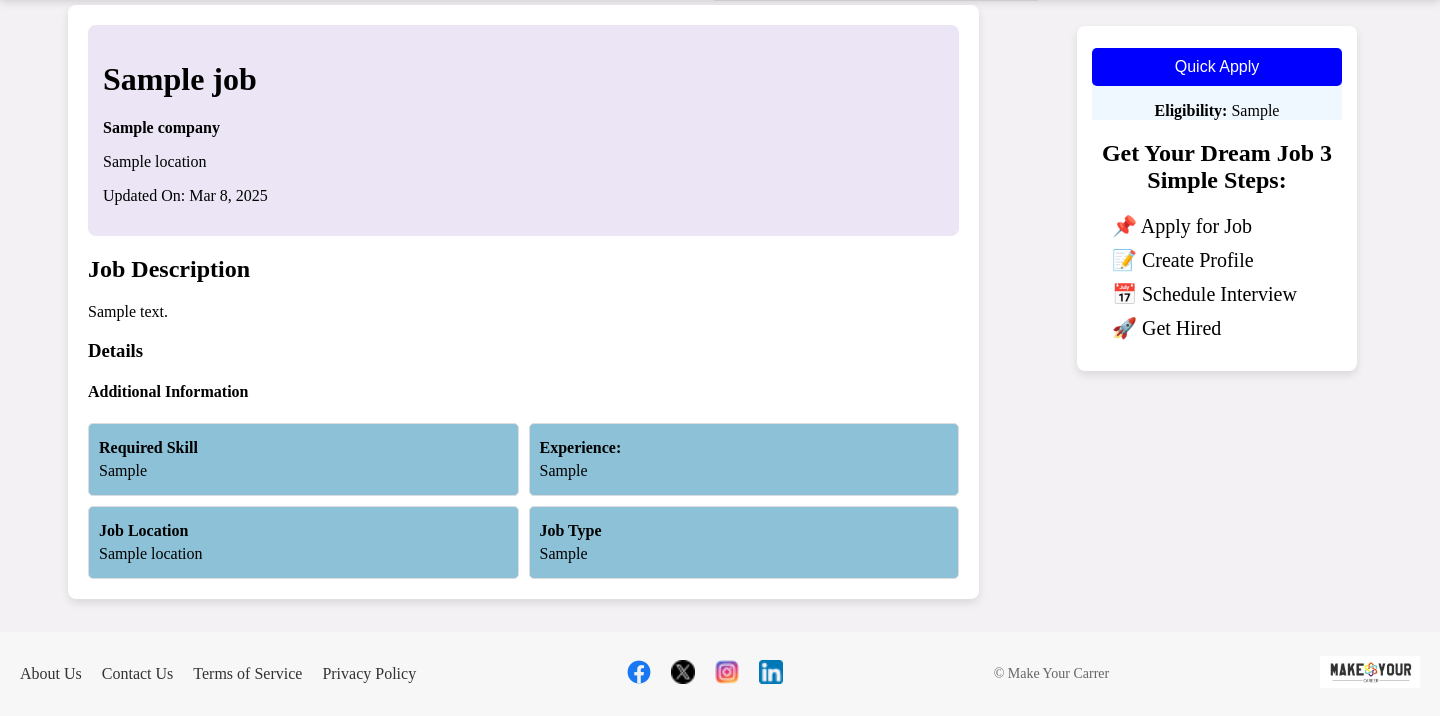
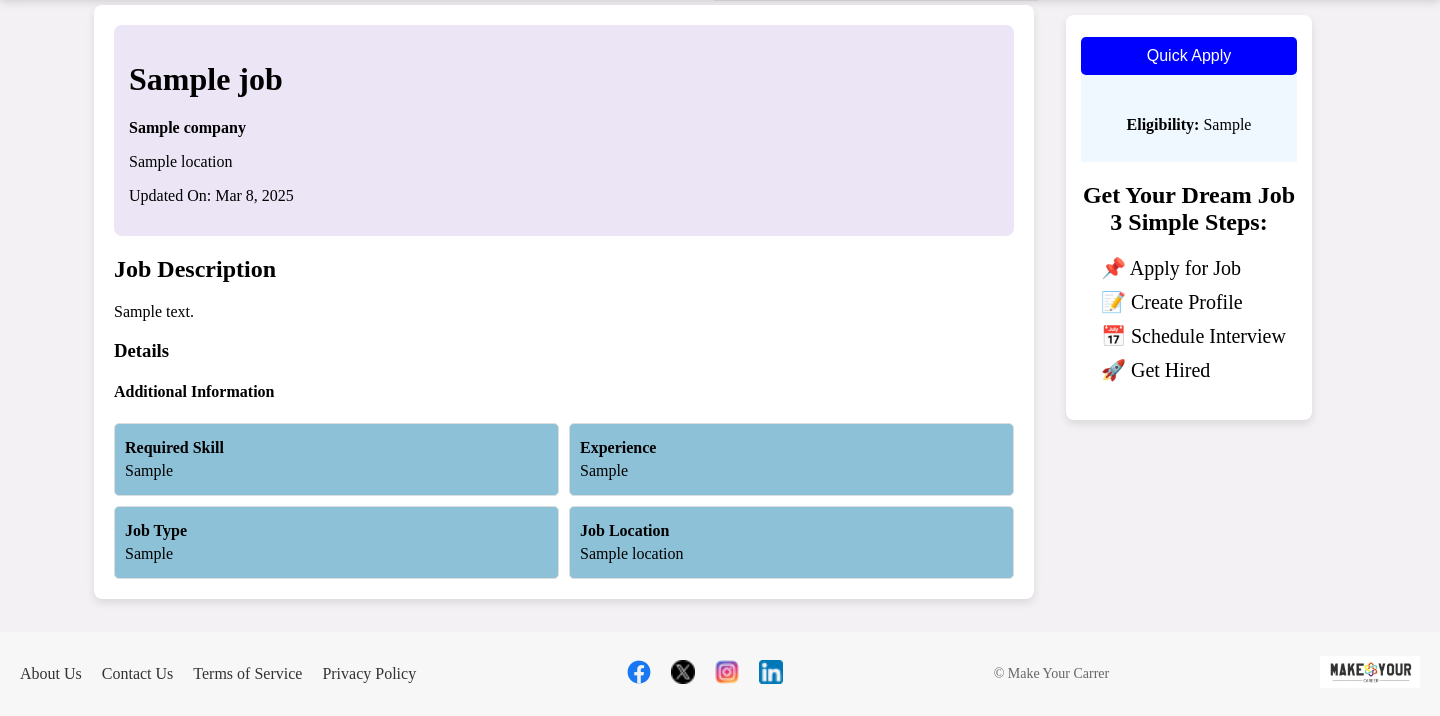
Before and after one commit to Sayan209191/Job-Portal, a Django app: template template/home/jobdescription.html in a window 1440 px wide. Shown: the part 84-800 px from the top of the page. Run offline with Django 5.2, Linux system fonts and the light colour scheme; the template is opened without the code that fills it: most values are stand-ins (such as "Sample title", 1, 10 or a date in 2020); data that the repository does not hold is empty.

Commit message:
Refactor job description layout, update CSS styles, and enhance HTML structure for improved readability and responsiveness

```diff
--- a/static/style/home/jobdescription.css
+++ b/static/style/home/jobdescription.css
@@ -1,37 +1,38 @@
-.container {
+.job-container {
     display: flex;
-    width: 80%;
+    width: 1400px;
     margin-top: 5px;
     gap: 20px;
     margin-bottom: 5px;
-
+    margin-right: 10px;
+    margin-left: 25px;
 }
 
 /* Job details section (Scrollable) */
 .job-details {
-    flex: 2;
     background: white;
     padding: 20px;
     border-radius: 8px;
     box-shadow: 0 4px 8px rgba(0, 0, 0, 0.1);
     overflow-y: auto;
-    margin-right: 173px;
-    margin-left: 68px;
+    margin-right: 73px;
+    margin-left: 69px;
+    width: 900px;
 }
 
 /* Fixed Apply Button Section */
 .apply-container {
-    flex: 1;
-    position: fixed;
+    position: initial;
     right: 10%;
     top: 100px;
-    width: 250px;
+    width: 216px;
     background: white;
     padding: 15px;
     border-radius: 8px;
     box-shadow: 0 4px 8px rgba(0, 0, 0, 0.1);
     text-align: center;
     margin: 10px -61px;
+    height: 375px;
 }
 
 /* Job Title Box */
@@ -67,6 +68,10 @@
 
 .apply-section {
     background-color: aliceblue;
+    height: 125px;
+}
+.apply-section a{
+    text-decoration: none;
 }
 
 /* Grid Container */
--- a/template/home/jobdescription.html
+++ b/template/home/jobdescription.html
@@ -7,7 +7,7 @@
 
 {% block body %}
 
-<div class="container">
+<div class="job-container">
     <!-- Job Details Section (Scrollable) -->
     <div class="job-details">
         <div class="job-header">
@@ -29,7 +29,7 @@
                     <p>{{ job.skills_required }}</p>
                 </div>
                 <div class="info-box">
-                    <p><span class="label">Experience:</span></p>
+                    <p><span class="label">Experience</span></p>
                     <p>{{ job.experience_required }}</p>
                 </div>
                 {% comment %} <div class="info-box">
@@ -37,13 +37,14 @@
                     <p>5 Days</p>
                 </div> {% endcomment %}
                 <div class="info-box">
-                    <p><span class="label">Job Location</span></p>
-                    <p>{{ job.location }}</p>
-                </div>
-                <div class="info-box">
                     <p><span class="label">Job Type</span></p>
                     <p>{{job.job_type}}</p>
                 </div>
+                <div class="info-box">
+                    <p><span class="label">Job Location </span></p>
+                    <p>{{ job.location }}</p>
+                </div>
+
             </div>
         </div>
 
@@ -56,6 +57,7 @@
             <a href="{{ job.application_link }}" target="_blank"><button class="apply-btn" id="applyBtn">Quick Apply</button></a>
             {% comment %} <p><strong>Applied:</strong> 314</p>
             <p><strong>Impressions:</strong> 20,031</p> {% endcomment %}
+            <br/>
             <p><strong>Eligibility:</strong> {{job.experience_required}}</p>
 
         </div>
```
